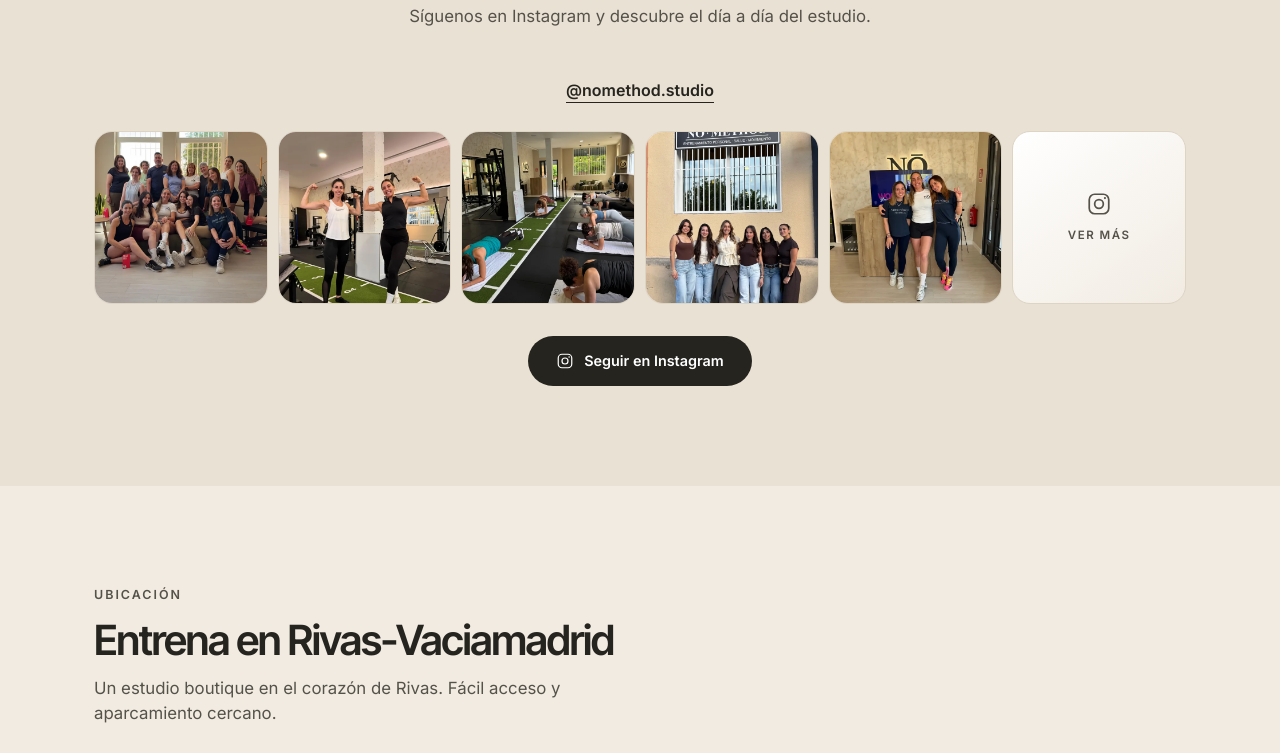
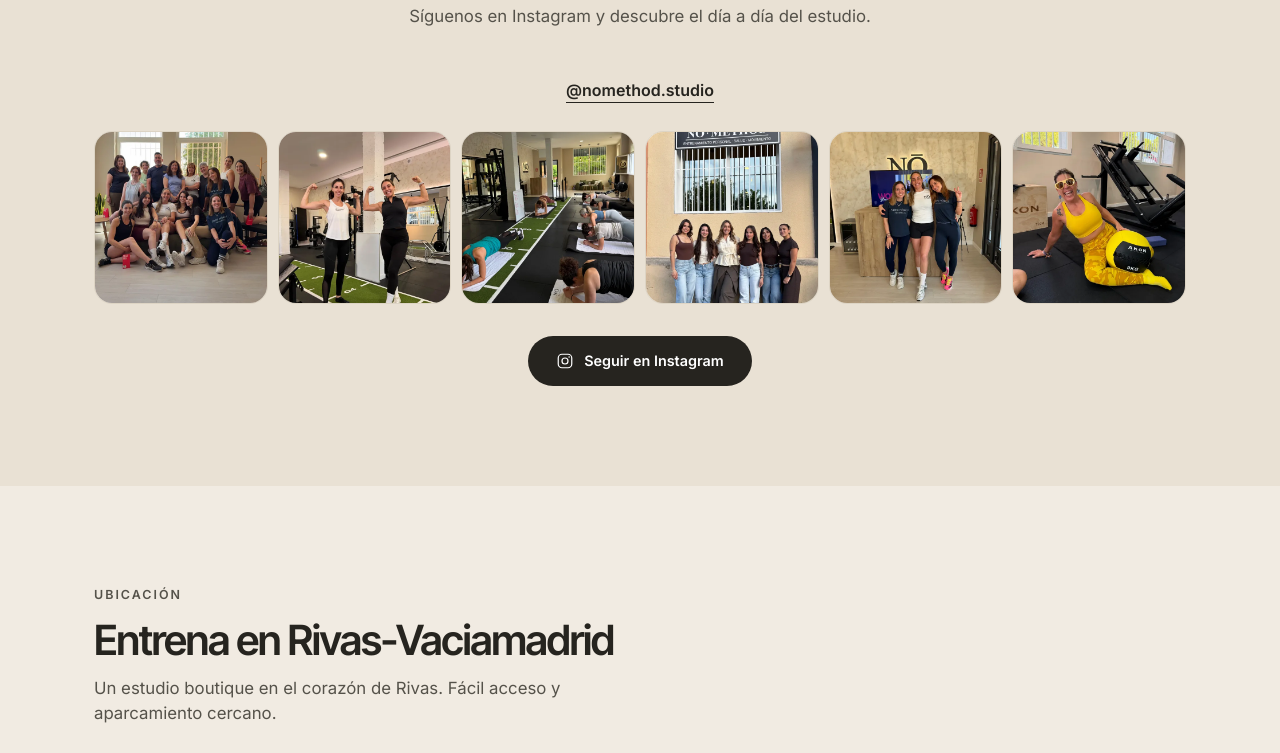
Before and after one commit to alvaro-clemen/NO-METHOD, a plain HTML site: page index.html in a window 1280 px wide. Shown: the part 5600-6353 px from the top of the page. Drawn offline with Linux system fonts and the light colour scheme.

Commit message:
Sexta foto en Instagram
Co-Authored-By: Claude Opus 5.5 <noreply@anthropic.com>

```diff
--- a/index.html
+++ b/index.html
@@ -235,7 +235,7 @@
         <a class="ig-cell ig-photo" href="https://www.instagram.com/nomethod.studio/" target="_blank" rel="noopener"><img src="images/ig-3.webp" alt="Clase en grupo haciendo planchas" loading="lazy"><svg viewBox="0 0 24 24" width="26" height="26" fill="none" stroke="currentColor" stroke-width="1.6" aria-hidden="true"><rect x="3" y="3" width="18" height="18" rx="5"/><circle cx="12" cy="12" r="4"/><circle cx="17.5" cy="6.5" r="1" fill="currentColor" stroke="none"/></svg></a>
         <a class="ig-cell ig-photo" href="https://www.instagram.com/nomethod.studio/" target="_blank" rel="noopener"><img src="images/ig-4.webp" alt="El equipo frente a la fachada de NŌ·METHOD" loading="lazy"><svg viewBox="0 0 24 24" width="26" height="26" fill="none" stroke="currentColor" stroke-width="1.6" aria-hidden="true"><rect x="3" y="3" width="18" height="18" rx="5"/><circle cx="12" cy="12" r="4"/><circle cx="17.5" cy="6.5" r="1" fill="currentColor" stroke="none"/></svg></a>
         <a class="ig-cell ig-photo" href="https://www.instagram.com/nomethod.studio/" target="_blank" rel="noopener"><img src="images/ig-5.webp" alt="Tres clientas en la recepción del estudio" loading="lazy"><svg viewBox="0 0 24 24" width="26" height="26" fill="none" stroke="currentColor" stroke-width="1.6" aria-hidden="true"><rect x="3" y="3" width="18" height="18" rx="5"/><circle cx="12" cy="12" r="4"/><circle cx="17.5" cy="6.5" r="1" fill="currentColor" stroke="none"/></svg></a>
-        <a class="ig-cell" href="https://www.instagram.com/nomethod.studio/" target="_blank" rel="noopener"><svg viewBox="0 0 24 24" width="26" height="26" fill="none" stroke="currentColor" stroke-width="1.6" aria-hidden="true"><rect x="3" y="3" width="18" height="18" rx="5"/><circle cx="12" cy="12" r="4"/><circle cx="17.5" cy="6.5" r="1" fill="currentColor" stroke="none"/></svg><span>Ver más</span></a>
+        <a class="ig-cell ig-photo" href="https://www.instagram.com/nomethod.studio/" target="_blank" rel="noopener"><img src="images/ig-6.webp" alt="Clienta sonriendo con un balón medicinal en el estudio" loading="lazy"><svg viewBox="0 0 24 24" width="26" height="26" fill="none" stroke="currentColor" stroke-width="1.6" aria-hidden="true"><rect x="3" y="3" width="18" height="18" rx="5"/><circle cx="12" cy="12" r="4"/><circle cx="17.5" cy="6.5" r="1" fill="currentColor" stroke="none"/></svg></a>
       </div>
       <a href="https://www.instagram.com/nomethod.studio/" class="btn btn-dark ig-follow" target="_blank" rel="noopener"><svg viewBox="0 0 24 24" width="18" height="18" fill="none" stroke="currentColor" stroke-width="1.6" aria-hidden="true"><rect x="3" y="3" width="18" height="18" rx="5"/><circle cx="12" cy="12" r="4"/><circle cx="17.5" cy="6.5" r="1" fill="currentColor" stroke="none"/></svg>Seguir en Instagram</a>
     </div>
```
Also changed, not shown: images/ig-6.webp (added).
